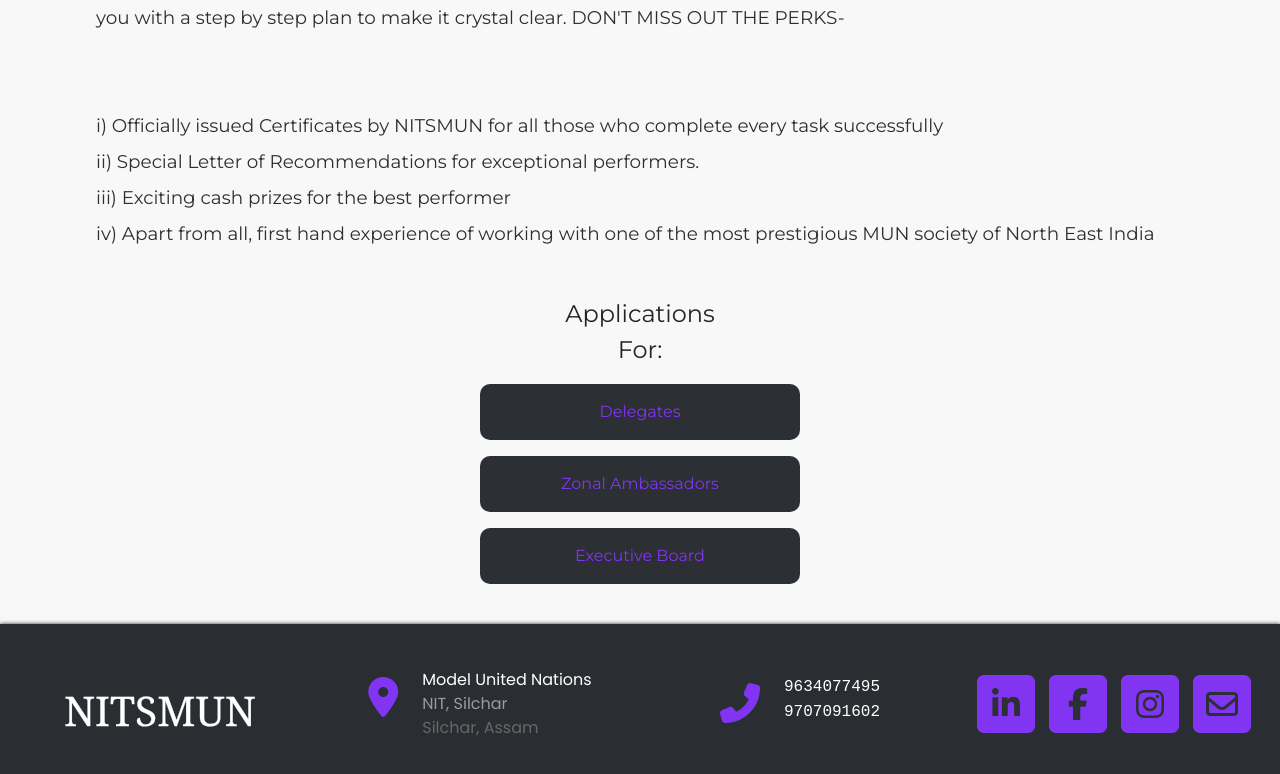
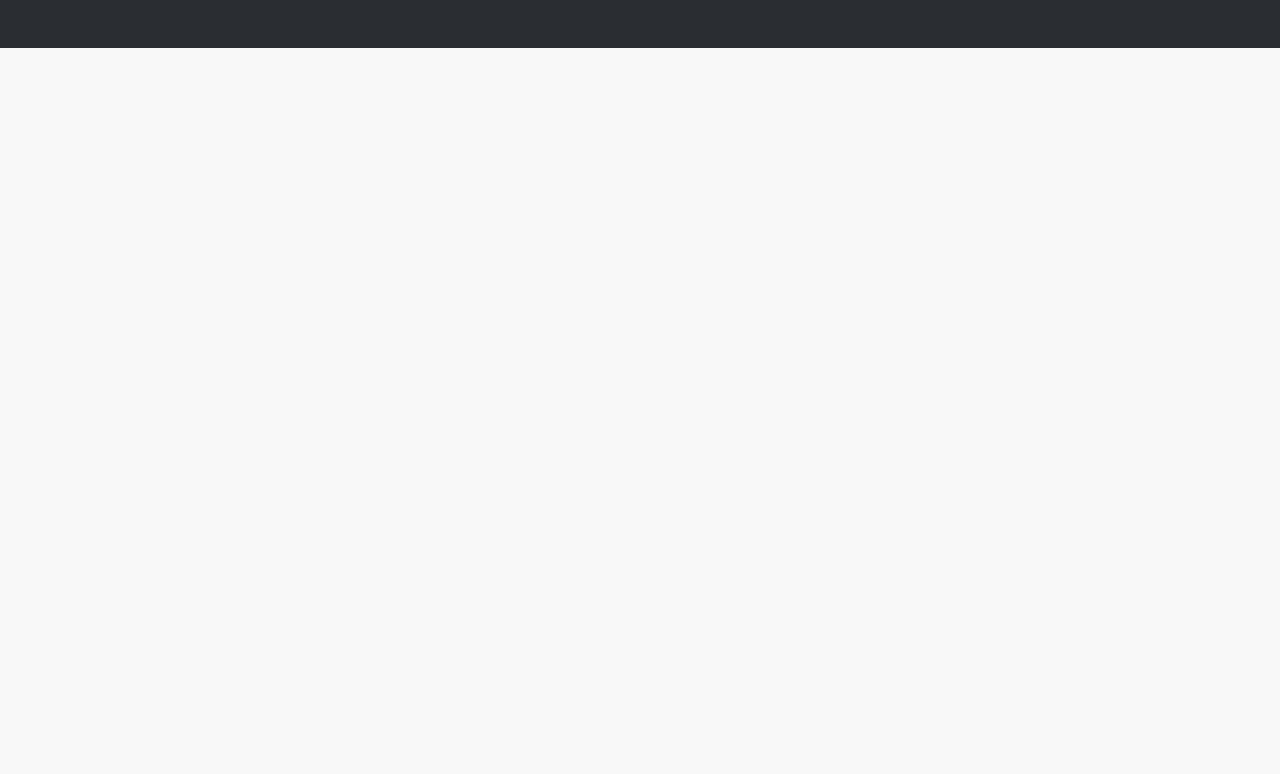
Before and after one commit to nitsmun/nitsmun2021-22, a React (Create React App) app: page /events/mun-u18 in a window 1280 px wide. Shown: the part 1996-2770 px from the top of the page. After the commit the page ends 2044 px from the top, so only its background shows below. Built offline with nearby package versions, Linux system fonts and the light colour scheme.

Commit message:
removed content for Zonal ambassador

```diff
--- a/src/components/screens/MunU18.jsx
+++ b/src/components/screens/MunU18.jsx
@@ -66,16 +66,16 @@ let info = {
 			display: 'block',
 			name: 'Delegates',
 		},
-		{
-			link: 'https://docs.google.com/forms/d/e/1FAIpQLSe2k4BNCMzVzkMy7hjZ3bxmqOjDgxF8vHvvxi9Cm-YNJPb29Q/viewform?usp=sf_link',
-			display: 'block',
-			name: 'Zonal Ambassadors',
-		},
-		{
-			link: 'https://docs.google.com/forms/d/e/1FAIpQLSdbcx0iIQ2iehsaO4yhdmYy1vyJ8034-M9mdP1MlhZx6kDwag/viewform',
-			display: 'block',
-			name: 'Executive Board',
-		},
+		// {
+		// 	link: 'https://docs.google.com/forms/d/e/1FAIpQLSe2k4BNCMzVzkMy7hjZ3bxmqOjDgxF8vHvvxi9Cm-YNJPb29Q/viewform?usp=sf_link',
+		// 	display: 'block',
+		// 	name: 'Zonal Ambassadors',
+		// },
+		// {
+		// 	link: 'https://docs.google.com/forms/d/e/1FAIpQLSdbcx0iIQ2iehsaO4yhdmYy1vyJ8034-M9mdP1MlhZx6kDwag/viewform',
+		// 	display: 'block',
+		// 	name: 'Executive Board',
+		// },
 	],
 };
 
@@ -134,13 +134,13 @@ const MunU18 = () => {
 					<Agenda />
 				</div>
 				<br />
-				<div className='event-details'>
+				{/* <div className='event-details'>
 					<>
 						{details[1]}
 						<br />
 						<br />
 					</>
-				</div>
+				</div> */}
 
 				<div className='buttons'>
 					<span className='apply-for buttons-itm'>Applications For: </span>
```
